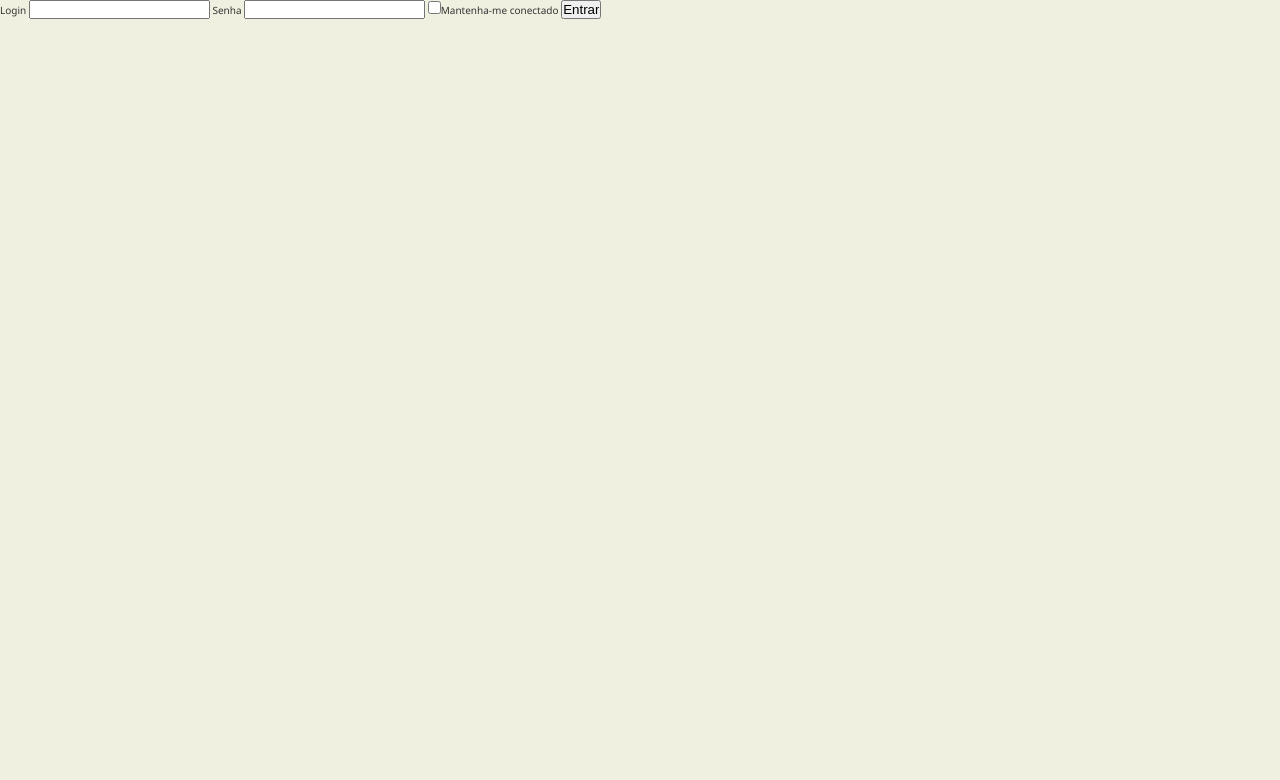
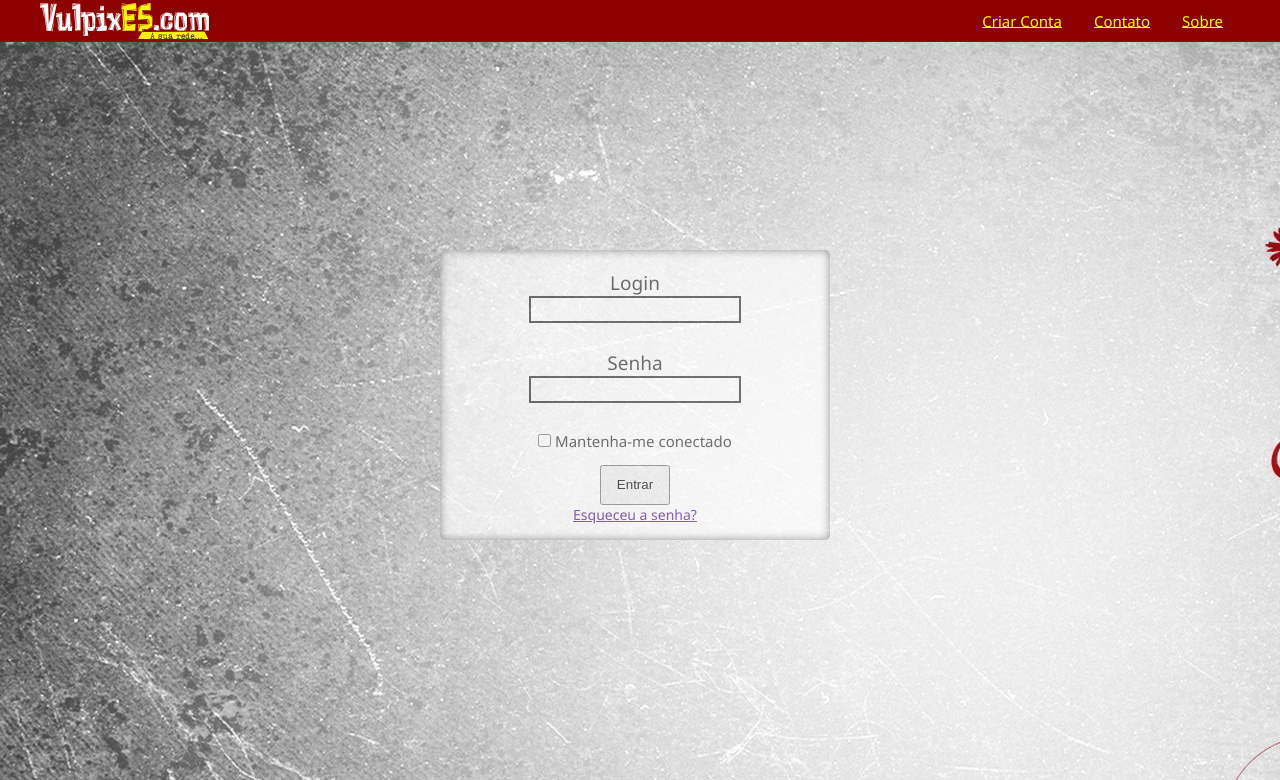
Before and after one commit to msbianca/tcc, a PHP site: page /view/login.php in a window 1280 px wide. Shown: the top 780 px of the page. Run offline with PHP 8.4, Linux system fonts and the light colour scheme.

Commit message:
montada a pagina index

```diff
--- a/Images/_notes/dwsync.xml
+++ /dev/null
@@ -1,5 +0,0 @@
-<?xml version="1.0" encoding="utf-8" ?>
-<dwsync>
-<file name="cadastrar.png" server="ftp.software-engineering.hol.es" local="130206739521338285" remote="130214881200000000" Dst="1" />
-<file name="fundoCadastro.jpg" server="ftp.software-engineering.hol.es" local="130206738732471666" remote="130214881200000000" Dst="1" />
-</dwsync>
--- a/controller/ControllerValidaLogin.php
+++ b/controller/ControllerValidaLogin.php
@@ -1,15 +1,16 @@
 <?php
+
+session_start();
 
 require_once '../model/ModelConexao.php';
 
 class ControllerValidaLogin {
 
     public function __construct() {
+
     }
 
     public function validarLogin() {
-        session_start();
-
         if (isset($_POST['login'])) {
             $login = $_POST['login'];
         }
--- a/style/cadastro.css
+++ b/style/cadastro.css
@@ -8,8 +8,8 @@ ul{list-style:none;}
 
 div#topo{background:#8C0000; padding:0.3em 0; overflow:hidden;}
 div#topo img{float:left;}
-	div#topo span{float:right;}
-		div#topo span a{font-size:1.2em; margin-right:2px; padding:0.5em 1em; color:#FF0;}
+div#topo span{float:right;margin-top:7px; }
+div#topo span a{font-size:1.5em; margin-right:2px; padding:0.5em 1em; color:#FF0;}
 
 div#content{clear:both; overflow:hidden; margin:1em 0;}
 div#content h1{font-size:2.2em; margin-bottom:1em; color:#00C; text-align:center;}
--- a/style/login.css
+++ b/style/login.css
@@ -1,3 +1,37 @@
 *{margin:0; padding:0;}
 
-body{background:#F0F0E1; font-size:62.5%; font-family:Segoe, "Segoe UI", "DejaVu Sans", "Trebuchet MS", Verdana, sans-serif; color:#333;}
+div#topo{background:#8C0000; padding:0.3em 0; overflow:hidden;}
+div#topo img{float:left;}
+div#topo span{float:right;margin-top:7px; }
+div#topo span a{font-size:1.5em; margin-right:2px; padding:0.5em 1em; color:#FF0;}
+
+.cAlign{min-width:240px; max-width:1200px; width:95%; margin:0 auto;}
+
+body{background-image:url(../Images/fundo.jpg);
+     font-size:62.5%;
+     font-family:Segoe, "Segoe UI", "DejaVu Sans", "Trebuchet MS", Verdana, sans-serif;
+     color:#333;}
+
+div#panelCenter{width:350px;
+                height:250px;
+                opacity:0.65;
+                -moz-opacity: 0.65;
+                filter: alpha(opacity=65);
+                position:absolute;
+                top:50%;
+                margin-top:-150px;
+                left:50%;
+                margin-left:-200px;
+                text-align:center;
+                padding:2em;
+                background:#FFF;
+                box-shadow:inset 0 0 1em #666;
+                border-radius:0.5em;}
+
+div#panelCenter span{font-size:1.9em; color:#333; display:block;}
+div#panelCenter span#checkbox{font-size:1.5em; color:#333; display:block;}
+div#panelCenter span#link{font-size:1.4em; color:#333; display:block;}
+
+input.inputTxt{border:2px solid #333; padding:0.3em; margin-bottom:1em;width:200px;}
+
+.button{width:70px; height:40px;}
--- a/view/login.php
+++ b/view/login.php
@@ -8,15 +8,27 @@
     </head>
 
     <body>
-        <form method="post" action="../controller/validarLogin.php">
-            <label>Login</label>
-            <input type="text" name="login" maxlength="50" />
-            <label>Senha</label>
-            <input type="password" name="password" maxlength="50" />
-            <input type="checkbox" name="connectOn"/>Mantenha-me conectado
-            <input type="submit" value="Entrar" />
-        </form>
+        <div id="topo">
 
+            <div class="cAlign">
+                <a href="#"><img src="../Images/logo.png" alt="VulpixEx.com" /> </a><span><a href="./cadastro.php">Criar Conta<a href="#">Contato<a href="#">Sobre</a></a></a></span>
+            </div><!--cAlign-->
+
+        </div><!--topo-->
+
+        <div id="panelCenter">
+            <form method="post" action="../controller/validarLogin.php">
+                <div id="campos">
+                    <label><span>Login</span></label>
+                    <input type="text" name="login" maxlength="15" class="inputTxt"/><br /><br />
+                    <label><span>Senha</span></label>
+                    <input type="password" name="password" maxlength="100" class="inputTxt"/><br /><br />
+                    <span id="checkbox"><input type="checkbox" name="connectOn"/> Mantenha-me conectado</span>
+                </div><br />
+                <input type="submit" class="button" value="Entrar" />
+            </form>
+            <span id="link"><a href="">Esqueceu a senha?</a></span>
+        </div>
     </body>
 
 </html>
```
Also changed, not shown: Images/fundo.jpg, Images/logo.png, Images/logo2.png (added). Lines whose indentation alone changed are shown as unchanged.
